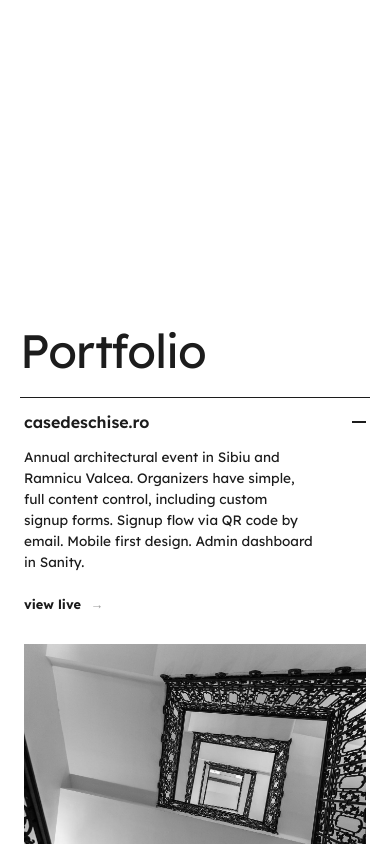
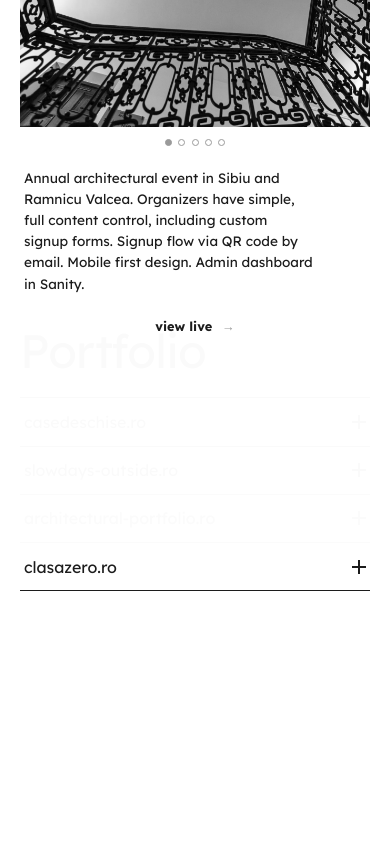
Before and after one commit to ux-studio-sibiu/postcard, a Next.js app: page / in a window 390 px wide. Both pictures are taken after a click on the button "casedeschise.ro". Shown: the part 1763-2607 px from the top of the page. Built offline with nearby package versions, Linux system fonts and the light colour scheme.

Commit message:
update portfolio modal on mobile

```diff
--- a/app/components/mobile-onepager/mobile-onepager.tsx
+++ b/app/components/mobile-onepager/mobile-onepager.tsx
@@ -1,6 +1,10 @@
+"use client";
+
+import { useState } from "react";
 import { SwiperGallery } from "@/app/components/swiper-gallery/swiper-gallery";
 import { Accordion, AccordionItem } from "@/app/components/accordion/accordion";
 import { ContactLink } from "@/app/components/contact-link/contact-link";
+import { PortfolioModal } from "@/app/components/portfolio-modal/portfolio-modal";
 import { caseDeschiseGallery, slowDaysGallery, arhitecturalGallery, clasaZeroGallery } from "@/app/data/gallery";
 import "./mobile-onepager.scss";
 
@@ -10,6 +14,14 @@
 // self-contained — reorder the blocks freely, and drop a <p className="page-blurb">
 // or a <ContactLink /> at any point.
 export function MobileOnePager() {
+  const [activePortfolioModal, setActivePortfolioModal] = useState<number | null>(null);
+
+  const portfolioItems = [
+    { title: "casedeschise.ro", gallery: caseDeschiseGallery, href: "https://casedeschise.ro", description: "Annual architectural event in Sibiu and Ramnicu Valcea. Organizers have simple, full content control, including custom signup forms. Signup flow via QR code by email. Mobile first design. Admin dashboard in Sanity." },
+    { title: "slowdays-outside.ro", gallery: slowDaysGallery, href: "https://slowdays-outside.ro", description: "Platform for kids activities. Educators post events and manage signups and group comunication." },
+    { title: "architectural-portfolio.ro", gallery: arhitecturalGallery, href: "https://architectural-portfolio.ro", description: "Portfolio for architectural studio. Minimal, restrained design" },
+    { title: "clasazero.ro", gallery: clasaZeroGallery, href: "https://clasazero.ro", description: "Random stem puzzles for pre-school kids. AI generated graphics. In progress.." },
+  ];
   return (
     <div className="nsc-mobile-onepager">
 
@@ -53,18 +65,35 @@
       </section>
 
 
-      {/* Portfolio — each item carries its gallery, which renders inline on mobile. */}
+      {/* Portfolio — each item opens a fullscreen modal with gallery on mobile. */}
       <section id="portfolio" className="fullscreen-section onepager-sectionx">
         <div className="onepager-content">
           <h2 className="page-title">Portfolio</h2>
-          <Accordion>
-            <AccordionItem title="casedeschise.ro" gallery={caseDeschiseGallery} href="https://casedeschise.ro">Annual architectural event in Sibiu and Ramnicu Valcea. Organizers have simple, full content control, including custom signup forms. Signup flow via QR code by email. Mobile first design. Admin dashboard in Sanity. </AccordionItem>
-            <AccordionItem title="slowdays-outside.ro" gallery={slowDaysGallery} href="https://slowdays-outside.ro">Platform for kids activities. Educators post events and manage signups and group comunication.</AccordionItem>
-            <AccordionItem title="architectural-portfolio.ro" gallery={arhitecturalGallery} href="https://architectural-portfolio.ro">Portfolio for architectural studio. Minimal, restrained design</AccordionItem>
-            <AccordionItem title="clasazero.ro" gallery={clasaZeroGallery} href="https://clasazero.ro">Random stem puzzles for pre-school kids. AI generated graphics. In progress..</AccordionItem>
-          </Accordion>
+          <div className="nsc-accordion">
+            <ul className="accordion-list">
+              {portfolioItems.map((item, idx) => (
+                <li key={idx} className="accordion-item">
+                  <button type="button" className="accordion-trigger" onClick={() => setActivePortfolioModal(idx)}>
+                    <span className="accordion-title">{item.title}</span>
+                    <span className="accordion-icon" aria-hidden="true" />
+                  </button>
+                </li>
+              ))}
+            </ul>
+          </div>
         </div>
       </section>
+
+      {activePortfolioModal !== null && (
+        <PortfolioModal
+          title={portfolioItems[activePortfolioModal].title}
+          gallery={portfolioItems[activePortfolioModal].gallery}
+          description={portfolioItems[activePortfolioModal].description}
+          href={portfolioItems[activePortfolioModal].href}
+          isOpen={true}
+          onClose={() => setActivePortfolioModal(null)}
+        />
+      )}
 
       {/* Contact — #contact on the title is where ContactLink's scroll variant lands. */}
       <section id="contact" className="fullscreen-section onepager-sectionx" style={{ marginBottom: '10rem' }}>
--- /dev/null
+++ b/app/components/portfolio-modal/portfolio-modal.scss
@@ -0,0 +1,86 @@
+.portfolio-modal-overlay {
+  position: fixed;
+  top: 0;
+  left: 0;
+  right: 0;
+  bottom: 0;
+  background: rgba(255, 255, 255, 0.98);
+  z-index: 1000;
+  display: flex;
+  flex-direction: column;
+}
+
+.portfolio-modal {
+  display: flex;
+  flex-direction: column;
+  height: 100vh;
+  overflow-y: auto;
+  padding: 1.25rem;
+}
+
+.portfolio-modal-close {
+  position: sticky;
+  top: 0;
+  z-index: 1001;
+  padding: 0.85rem 0.25rem;
+  background: rgba(255, 255, 255, 0.95);
+  border: none;
+  cursor: pointer;
+  font-size: 0.8rem;
+  font-weight: 700;
+  text-align: left;
+  transition: text-decoration 0.2s ease;
+
+  &:hover {
+    text-decoration: underline;
+    text-underline-offset: 0.2em;
+  }
+
+  span {
+    margin-left: 0.35rem;
+    color: var(--color-faint, #999);
+  }
+}
+
+.portfolio-modal-gallery {
+  width: 100%;
+  aspect-ratio: 1 / 1;
+  flex-shrink: 0;
+  margin-bottom: 2.5rem;
+}
+
+.portfolio-modal-content {
+  padding: 0 0.25rem 1rem;
+  flex: 1;
+}
+
+.portfolio-modal-title {
+  display: none;
+}
+
+.portfolio-modal-link {
+  display: block;
+  text-align: center;
+  margin: 1.5rem auto 2rem;
+  font-size: 0.8rem;
+  font-weight: 700;
+  text-decoration: none;
+  transition: text-decoration 0.2s ease;
+
+  &:hover {
+    text-decoration: underline;
+    text-underline-offset: 0.2em;
+  }
+
+  span {
+    margin-left: 0.35rem;
+    color: var(--color-faint, #999);
+  }
+}
+
+.portfolio-modal-content > p {
+  font-size: 0.85rem;
+  line-height: 1.55;
+  color: var(--color-ink, #000);
+  max-width: 85%;
+}
--- /dev/null
+++ b/app/components/portfolio-modal/portfolio-modal.tsx
@@ -0,0 +1,57 @@
+"use client";
+
+import { useEffect } from "react";
+import type { GallerySlide } from "@/app/data/gallery";
+import { SwiperGallery } from "@/app/components/swiper-gallery/swiper-gallery";
+import "./portfolio-modal.scss";
+
+export function PortfolioModal({
+  title,
+  gallery,
+  description,
+  href,
+  isOpen,
+  onClose,
+}: {
+  title: string;
+  gallery: GallerySlide[];
+  description: string;
+  href?: string;
+  isOpen: boolean;
+  onClose: () => void;
+}) {
+  useEffect(() => {
+    if (isOpen) {
+      document.body.style.overflow = "hidden";
+    } else {
+      document.body.style.overflow = "";
+    }
+    return () => {
+      document.body.style.overflow = "";
+    };
+  }, [isOpen]);
+
+  if (!isOpen) return null;
+
+  return (
+    <div className="portfolio-modal-overlay" onClick={onClose}>
+      <div className="portfolio-modal" onClick={(e) => e.stopPropagation()}>
+        <button className="portfolio-modal-close" onClick={onClose} aria-label="Close">
+          <span aria-hidden="true">&larr;</span> back
+        </button>
+        <div className="portfolio-modal-gallery">
+          <SwiperGallery slides={gallery} />
+        </div>
+        <div className="portfolio-modal-content">
+          <h3 className="portfolio-modal-title">{title}</h3>
+          <p>{description}</p>
+          {href && (
+            <a className="portfolio-modal-link" href={href} target="_blank" rel="noopener noreferrer">
+              view live <span aria-hidden="true">&rarr;</span>
+            </a>
+          )}
+        </div>
+      </div>
+    </div>
+  );
+}
```
